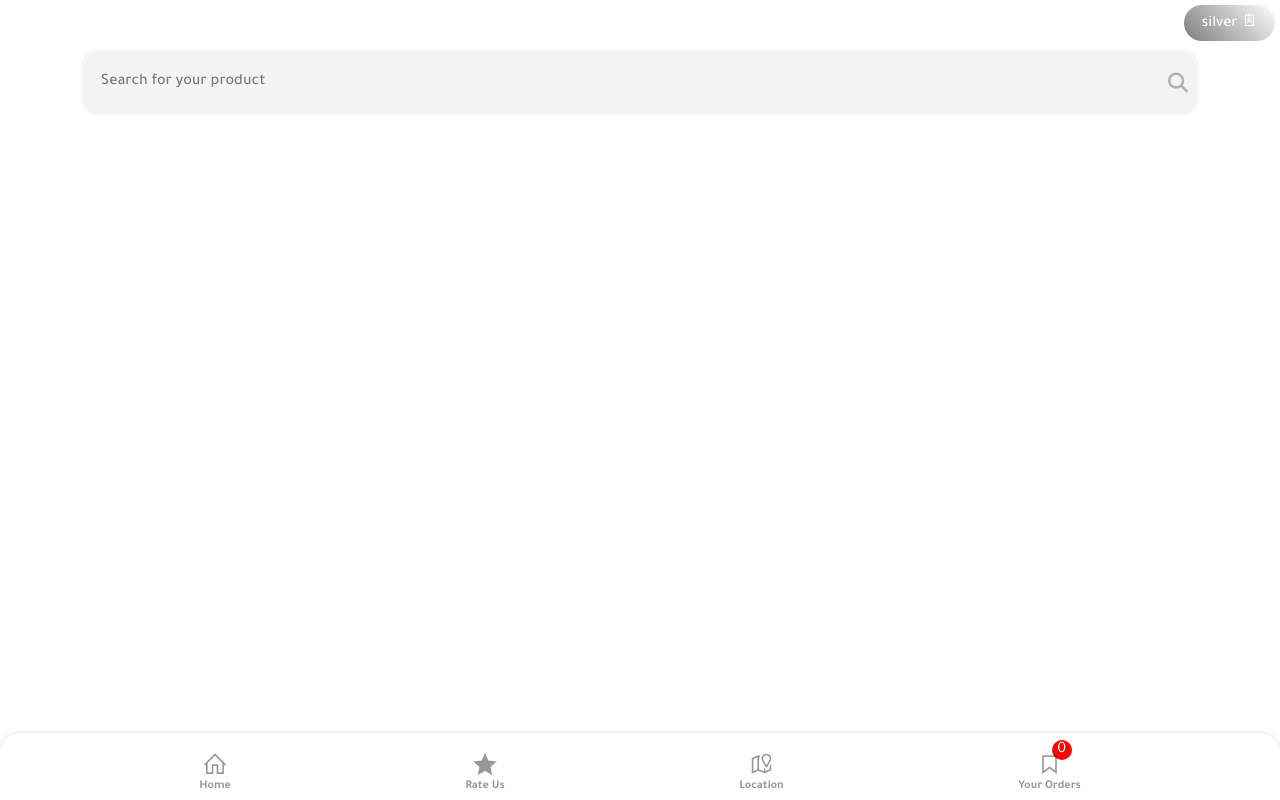
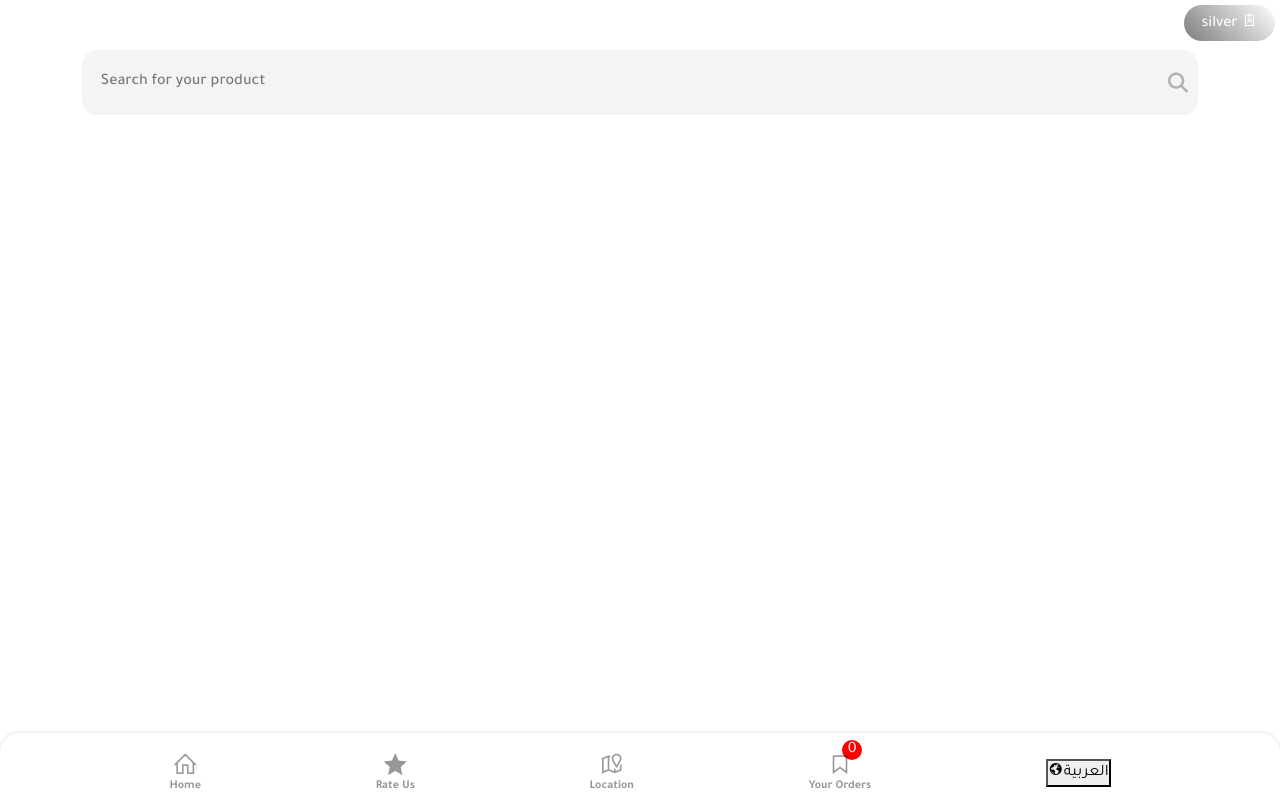
Before and after one commit to abdulrhmanElsawy/kroo-qr-menu, a React (Create React App) app: page /kroo-qr-menu/category in a window 1280 px wide. Built offline with nearby package versions, Linux system fonts and the light colour scheme.

Commit message:
Deployed website

```diff
--- a/public/index.html
+++ b/public/index.html
@@ -13,8 +13,26 @@
 
     <title> KROO | EG-QR MENU &copy; </title>
 
+
+    <script type="text/javascript">
+      function googleTranslateElementInit() {
+          new google.translate.TranslateElement(
+              {
+                  pageLanguage: 'en',
+                  includedLanguages: 'ar,en',
+                  layout: google.translate.TranslateElement.InlineLayout.SIMPLE
+              },
+              'google_translate_element'
+          );
+      }
+  </script>
+  <script src="https://translate.google.com/translate_a/element.js?cb=googleTranslateElementInit"></script>
+
+
+
   </head>
   <body>
+            <div id="google_translate_element" style="display:none;"></div>
 
     <noscript>You need to enable JavaScript to run this app.</noscript>
     <div id="root"></div>
--- a/src/components/DownNav.js
+++ b/src/components/DownNav.js
@@ -5,12 +5,14 @@ import { useEffect, useState } from 'react';
 import { useNavigate } from 'react-router-dom';
 import $ from 'jquery';
 
+
 function DownNav() {
     const { pathname } = useLocation();
     const [numBookmarkedProducts, setNumBookmarkedProducts] = useState(0);
     const [bookmarkedProducts, setBookmarkedProducts] = useState(
         JSON.parse(localStorage.getItem('bookmarkedProducts')) || []
     );
+    const [isArabic, setIsArabic] = useState(false);
 
     useEffect(() => {
         window.scrollTo(0, 0);
@@ -20,7 +22,7 @@ function DownNav() {
         const handleBookmarkClick = () => {
             setTimeout(() => {
                 setBookmarkedProducts(JSON.parse(localStorage.getItem('bookmarkedProducts')) || []);
-            }, 300); // Timeout set to 1 second (1000 milliseconds)
+            }, 300);
         };
 
         document.querySelectorAll('.add-to-bookmark').forEach(element => {
@@ -37,7 +39,7 @@ function DownNav() {
     useEffect(() => {
         let totalQuantity = 0;
         bookmarkedProducts.forEach(product => {
-            totalQuantity += product.quantity || 0; // Ensure to handle cases where quantity may be undefined
+            totalQuantity += product.quantity || 0;
         });
         setNumBookmarkedProducts(totalQuantity);
     }, [bookmarkedProducts]);
@@ -48,6 +50,25 @@ function DownNav() {
         return currentPath === path ? 'active' : '';
     };
 
+    const toggleLanguage = () => {
+        $("#google_translate_element").toggleClass("active");
+        setTimeout(()=>{
+            $(".VIpgJd-ZVi9od-xl07Ob-OEVmcd").css("display","block");
+            $(".VIpgJd-ZVi9od-xl07Ob-OEVmcd").css("left","0px");
+            $(".VIpgJd-ZVi9od-xl07Ob-OEVmcd").css("top","34px");
+
+        },1000)
+
+
+        const googleTranslateElement = document.querySelector('#google_translate_element select');
+        if (googleTranslateElement) {
+            googleTranslateElement.value = isArabic ? 'en' : 'ar';
+            googleTranslateElement.dispatchEvent(new Event('change'));
+
+
+        }
+        setIsArabic(!isArabic);
+    };
     return (
         <>
             <section className='down-nav'>
@@ -79,6 +100,15 @@ function DownNav() {
                                     Your Orders
                                 </RouterLink>
                             </li>
+
+                            <li>
+                                <button className="translate-to-arabic" onClick={toggleLanguage}>
+                                    <i className="las la-globe"></i>
+                                    {isArabic ? 'English' : 'العربية'}
+                                </button>
+                            </li>
+
+
                         </ul>
                     </div>
                 </div>
```
Also changed, not shown: 11 other files (tests, documents, lock files or other folders).
